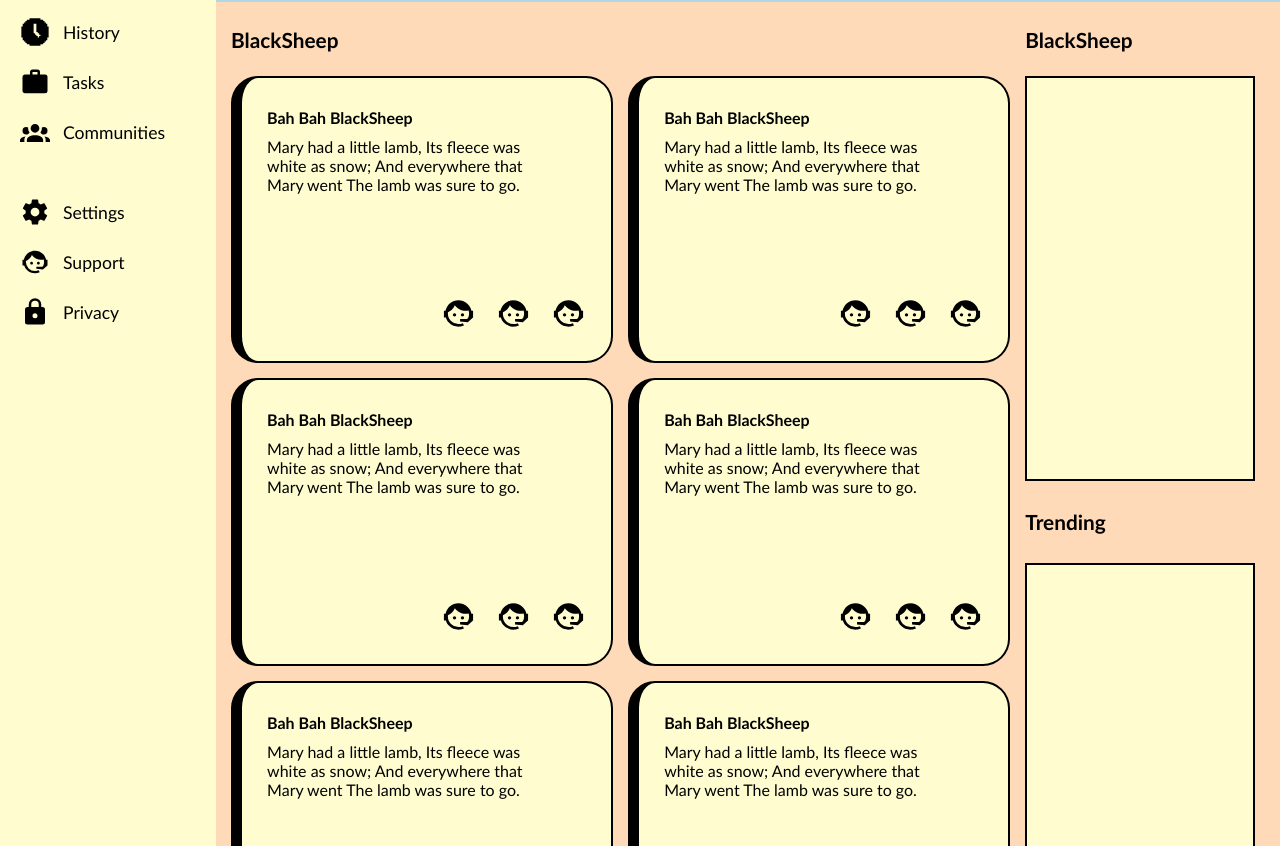
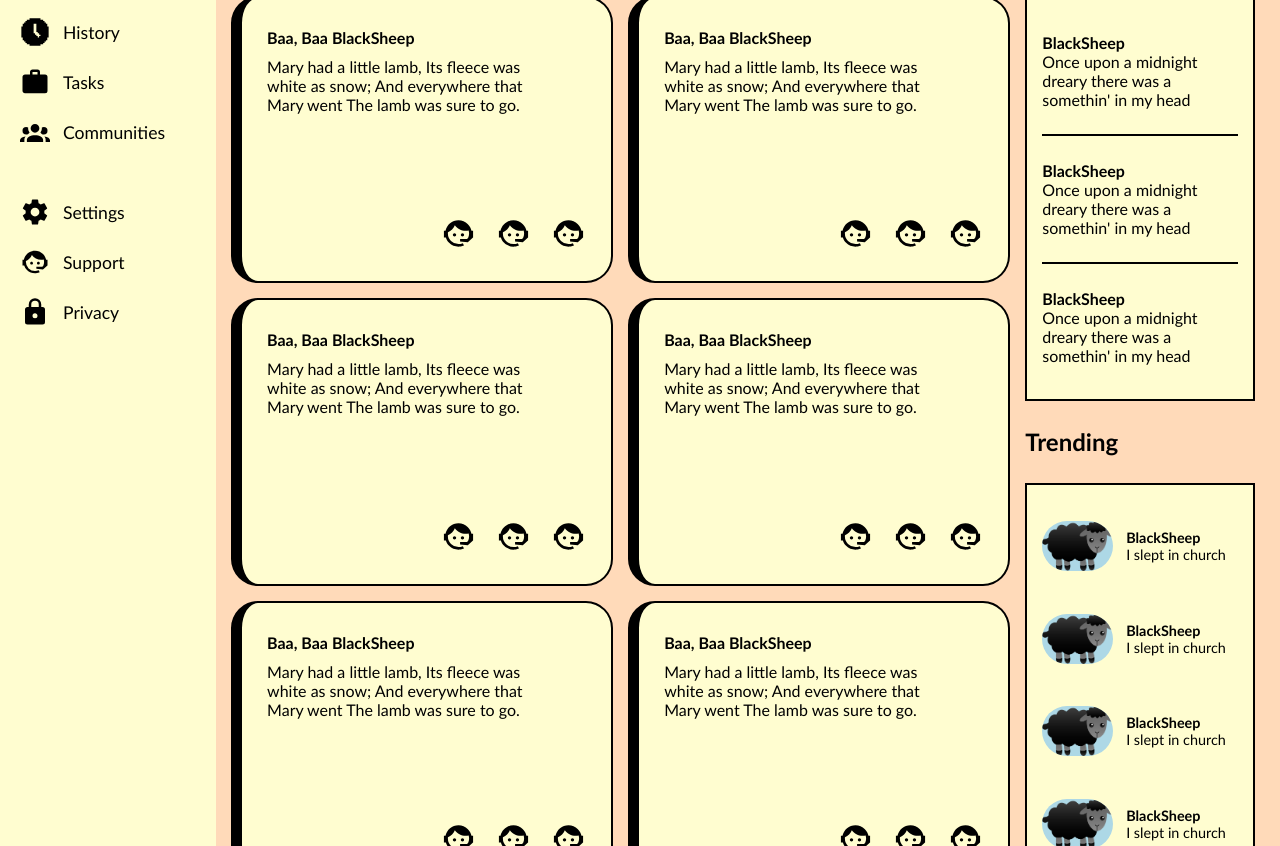
Before and after one commit to Reginald86/admin_dashboard, a plain HTML site: page index.html in a window 1280 px wide. Shown: the part 258-1104 px from the top of the page. Drawn offline with Linux system fonts and the light colour scheme; a script that the page names is missing.

Commit message:
trending and announcments sections completed

```diff
--- a/index.html
+++ b/index.html
@@ -83,12 +83,12 @@
 
         <div class = "main">
 
-            <span>BlackSheep</span>
+            <span>Your Projects</span>
 
             <div class = "cards">
                 <div>
                    <span class = "dog">
-                    <h5>Bah Bah BlackSheep</h5>
+                    <h5>Baa, Baa BlackSheep</h5>
                     <p>Mary had a little lamb,
                         Its fleece was white as snow;
                         And everywhere that Mary went
@@ -105,7 +105,7 @@
 
                 <div>
                      <span class = "dog">
-                    <h5>Bah Bah BlackSheep</h5>
+                    <h5>Baa, Baa BlackSheep</h5>
                     <p>Mary had a little lamb,
                         Its fleece was white as snow;
                         And everywhere that Mary went
@@ -122,7 +122,7 @@
 
                 <div>
                     <span class = "dog">
-                    <h5>Bah Bah BlackSheep</h5>
+                    <h5>Baa, Baa BlackSheep</h5>
                     <p>Mary had a little lamb,
                         Its fleece was white as snow;
                         And everywhere that Mary went
@@ -139,7 +139,7 @@
 
                 <div>
                     <span class = "dog">
-                    <h5>Bah Bah BlackSheep</h5>
+                    <h5>Baa, Baa BlackSheep</h5>
                     <p>Mary had a little lamb,
                         Its fleece was white as snow;
                         And everywhere that Mary went
@@ -156,7 +156,7 @@
 
                 <div>
                     <span class = "dog">
-                    <h5>Bah Bah BlackSheep</h5>
+                    <h5>Baa, Baa BlackSheep</h5>
                     <p>Mary had a little lamb,
                         Its fleece was white as snow;
                         And everywhere that Mary went
@@ -173,7 +173,7 @@
 
                 <div>
                     <span class = "dog">
-                    <h5>Bah Bah BlackSheep</h5>
+                    <h5>Baa, Baa BlackSheep</h5>
                     <p>Mary had a little lamb,
                         Its fleece was white as snow;
                         And everywhere that Mary went
@@ -188,18 +188,55 @@
                    </span></div>
             </div>
 
-            <span id = "Trend">BlackSheep</span>
+            <span id = "Trend">Announcements</span>
 
             <div class = "main-side">
-                <div></div>
+                <div class = main-side-top>
+                    <div class = "mst">
+                        <p class = "mst-bold">BlackSheep</p>
+                        <p>Once upon a midnight dreary there was a somethin' in my head</p>
+                    </div>
+                    <div id = "mst-mid" class = "mst">
+                        <p class = "mst-bold">BlackSheep</p>
+                        <p>Once upon a midnight dreary there was a somethin' in my head</p>
+                    </div>
+                    <div class = "mst">
+                        <p class = "mst-bold">BlackSheep</p>
+                        <p>Once upon a midnight dreary there was a somethin' in my head</p>
+                    </div>
+                </div>
                 <span>Trending</span>
-                <div></div>
-
+                <div class = main-side-bottom>
+                    <section>
+                        <img src = "images/header/blacksheep.png" alt="sheep" class="trend-sheep">
+                        <div class = "msb-para">
+                            <h5>BlackSheep</h5>
+                            <p>I slept in church</p>
+                        </div>
+                    </section>
+                    <section>
+                        <img src = "images/header/blacksheep.png" alt="sheep" class="trend-sheep">
+                        <div class = "msb-para">
+                            <h5>BlackSheep</h5>
+                            <p>I slept in church</p>
+                        </div>
+                    </section>
+                    <section>
+                        <img src = "images/header/blacksheep.png" alt="sheep" class="trend-sheep">
+                        <div class = "msb-para">
+                            <h5>BlackSheep</h5>
+                            <p>I slept in church</p>
+                        </div>
+                    </section>
+                    <section>
+                        <img src = "images/header/blacksheep.png" alt="sheep" class="trend-sheep">
+                        <div class = "msb-para">
+                            <h5>BlackSheep</h5>
+                            <p>I slept in church</p>
+                        </div>
+                    </section>
+                </div>
             </div>
-
         </div>
     </div>
-
-
-
 </body>
--- a/style.css
+++ b/style.css
@@ -7,9 +7,9 @@
 
 .container {
     display: grid;
-    min-height: 130vh;
+    min-height: 100vh;
     grid-template-columns: repeat(5, min-width);
-    grid-template-rows: repeat(5, 1fr);
+    grid-template-rows: repeat(5, fit-content);
 }
 
 /* header */
@@ -124,19 +124,14 @@
     font-weight: 700;
 }
 
-
-
-
-
 /* sidebar */
-
 
 .sidebar{
     display: flex;
     flex-direction: column;
     align-items: flex-start;
     grid-column: 1/2;
-    grid-row: 1/7;
+    grid-row: 1/6;
     background-color: #FFFDD0;
     padding: 10px 15px 0px 10px;
     gap: 20px;
@@ -182,7 +177,7 @@
     margin-bottom: 30px;
 }
 
-
+/* main */
 
 .main {
     grid-column: 2 / 6;
@@ -256,16 +251,68 @@
 
 .main  > span{
     align-self: center;
-    font-size: 1.3rem;
+    font-size: 1.5rem;
     font-weight: 700;
 }
 
 .main-side > span{
     align-self: center;
-    font-size: 1.3rem;
+    font-size: 1.5rem;
     font-weight: 700;
     }
+.main-side-top{
+    display: flex;
+    flex-flow: column;
+    padding: 10px 15px;
+}
+
+.main-side-top > div{
+    flex-grow: 1;
+    display: flex;
+    justify-content: center;
+    flex-flow: column;
+}
+
+#mst-mid{
+    border-top: 2px black solid;
+    border-bottom: 2px black solid;
+}
 
 #Trend{
     padding-left: 15px;
 }
+
+.mst-bold{
+    font-weight: 700;
+}
+
+.main-side-bottom{
+    display: flex;
+    flex-flow: column;
+    padding: 15px;
+}
+
+.main-side-bottom > section{
+    flex-grow: 1;
+    display: flex;
+    gap: 13px;
+    align-items: center;
+}
+
+.msb-para{
+    display: flex;
+    flex-flow: column;
+    font-size: .9rem;
+}
+
+.trend-sheep{
+    height: 50px;
+    width: auto;
+    border-radius: 50px;
+    background-color: lightblue;
+}
+
+.msb-para > h5{
+    font-weight: bolder;
+    font-size: .9rem;
+}
```
